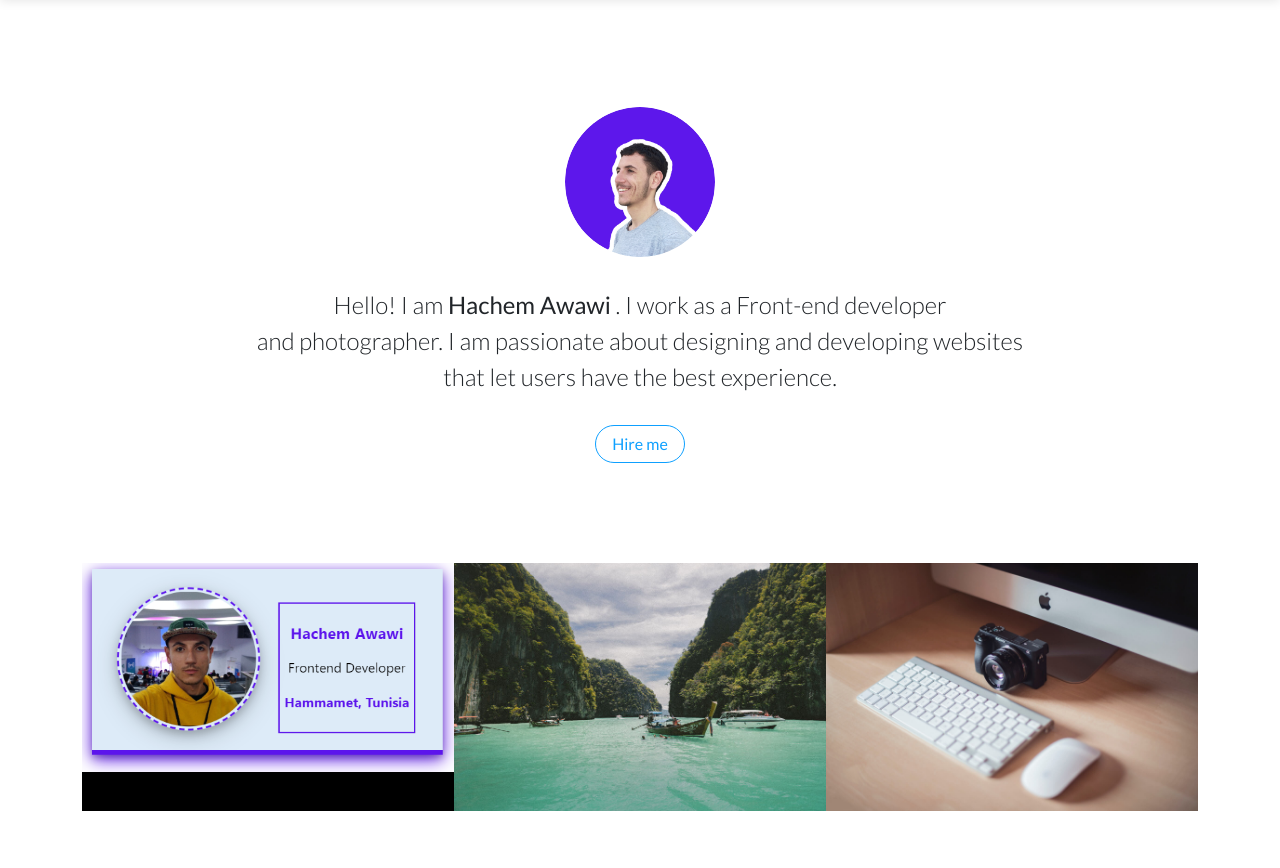
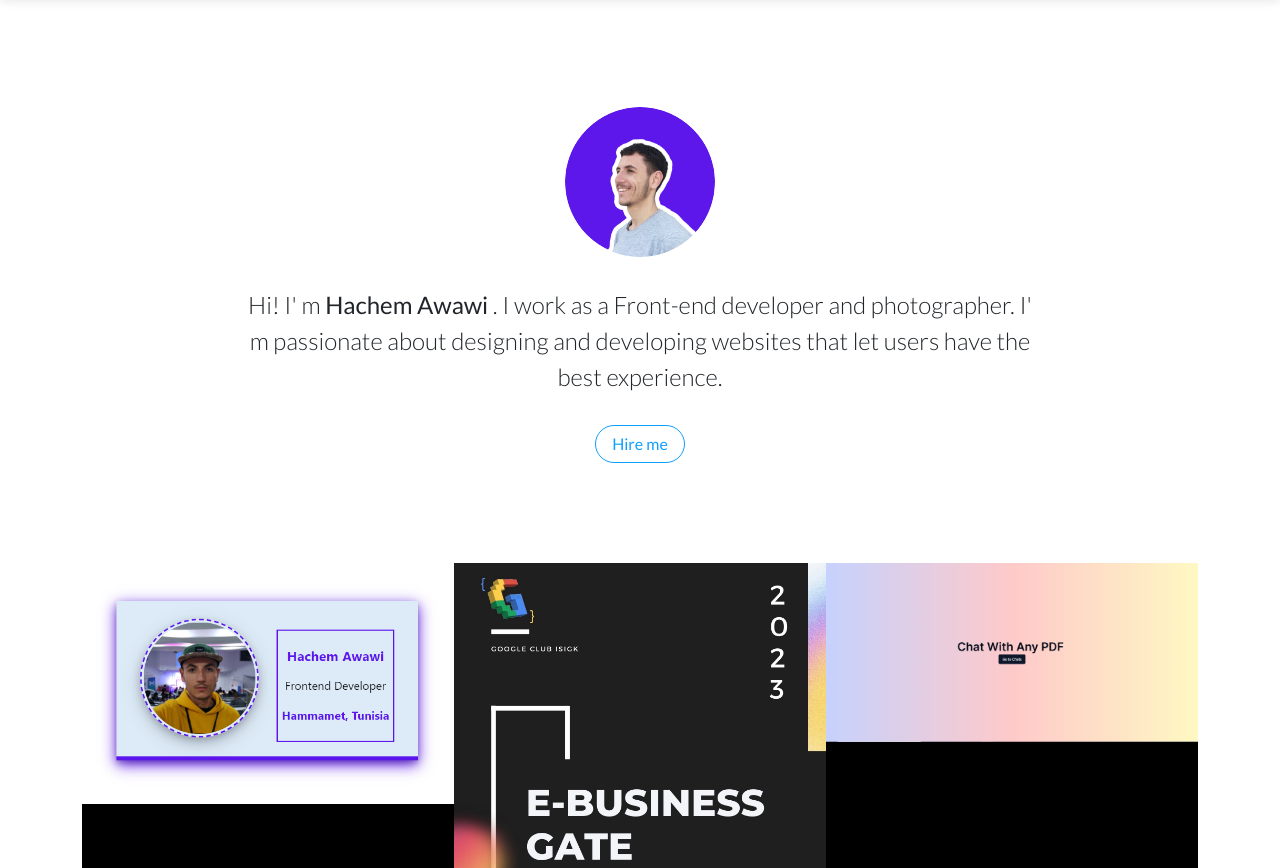
Before and after one commit to hachemawawi/portfolio, a plain HTML site: page index.html in a window 1280 px wide. Shown: the part 81-949 px from the top of the page. Drawn offline with Linux system fonts and the light colour scheme; files whose address does not match are found by name.

Commit message:
Update index.html

```diff
--- a/index.html
+++ b/index.html
@@ -44,9 +44,9 @@
                     <div class="avatar" style="background: url(&quot;assets/img/avatars/mypic.png&quot;) center / contain no-repeat, var(--bs-primary);box-shadow: 0px 0px 0px;"></div>
                     <div class="about-me">
                         <p>
-                            Hello! I am
+                            Hi! I' m
                             <strong>Hachem Awawi</strong>
-                            . I work as a Front-end developer and&nbsp;photographer. I am passionate about designing and developing websites that let users have the best experience.
+                            . I work as a Front-end developer and&nbsp;photographer. I' m passionate about designing and developing websites that let users have the best experience.
                         </p>
                         <a class="btn btn-outline-primary" role="button" href="hire-me.html">Hire me</a>
                     </div>
@@ -57,17 +57,17 @@
                     <div class="row g-0">
                         <div class="col-md-6 col-lg-4 item zoom-on-hover">
                             <a href="http://hachemawawi.me/business-card/">
-                                <img class="img-fluid image" src="assets/img/bscard.PNG">
+                                <img class="img-fluid image" src="assets/img/bcard.PNG">
                             </a>
                         </div>
                         <div class="col-md-6 col-lg-4 item zoom-on-hover">
-                            <a href="assets/img/nature/image2.jpg">
-                                <img class="img-fluid image" src="assets/img/nature/image2.jpg">
+                            <a href="assets/img/E-Business Gate.jpg">
+                                <img class="img-fluid image" src="assets/img/E-Business Gate.jpg">
                             </a>
                         </div>
                         <div class="col-md-6 col-lg-4 item zoom-on-hover">
-                            <a href="assets/img/tech/image4.jpg">
-                                <img class="img-fluid image" src="assets/img/tech/image4.jpg">
+                            <a href="assets/img/chatpng.PNG">
+                                <img class="img-fluid image" src="assets/img/chatpng.PNG">
                             </a>
                         </div>
                     </div>
```
